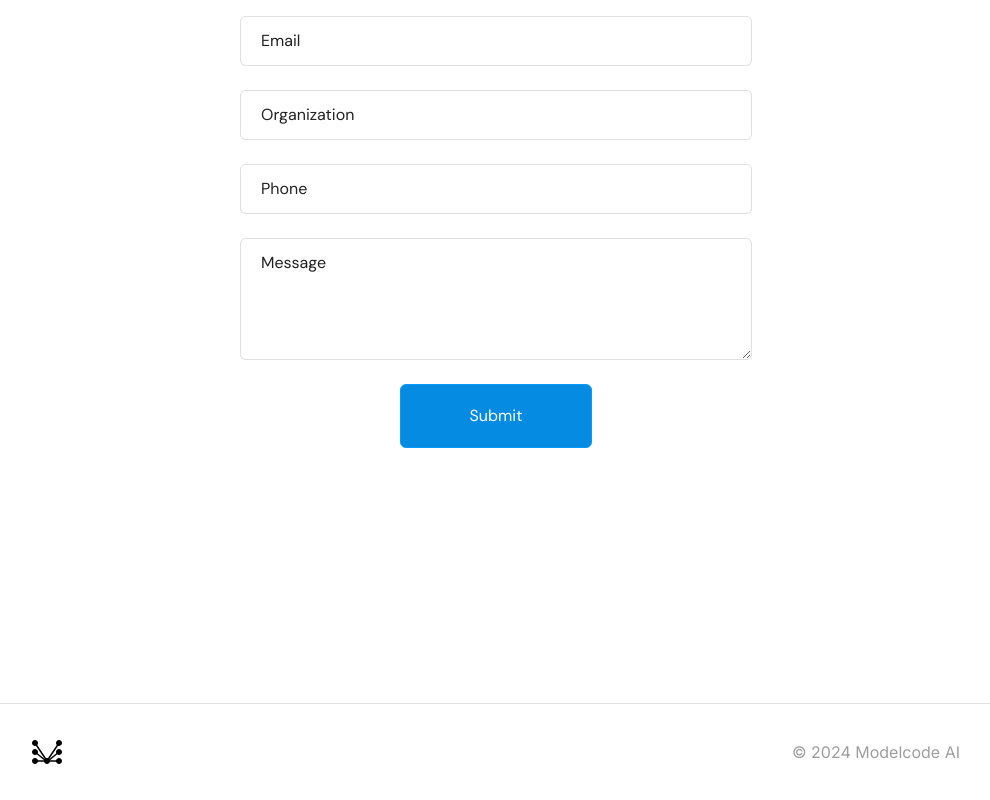
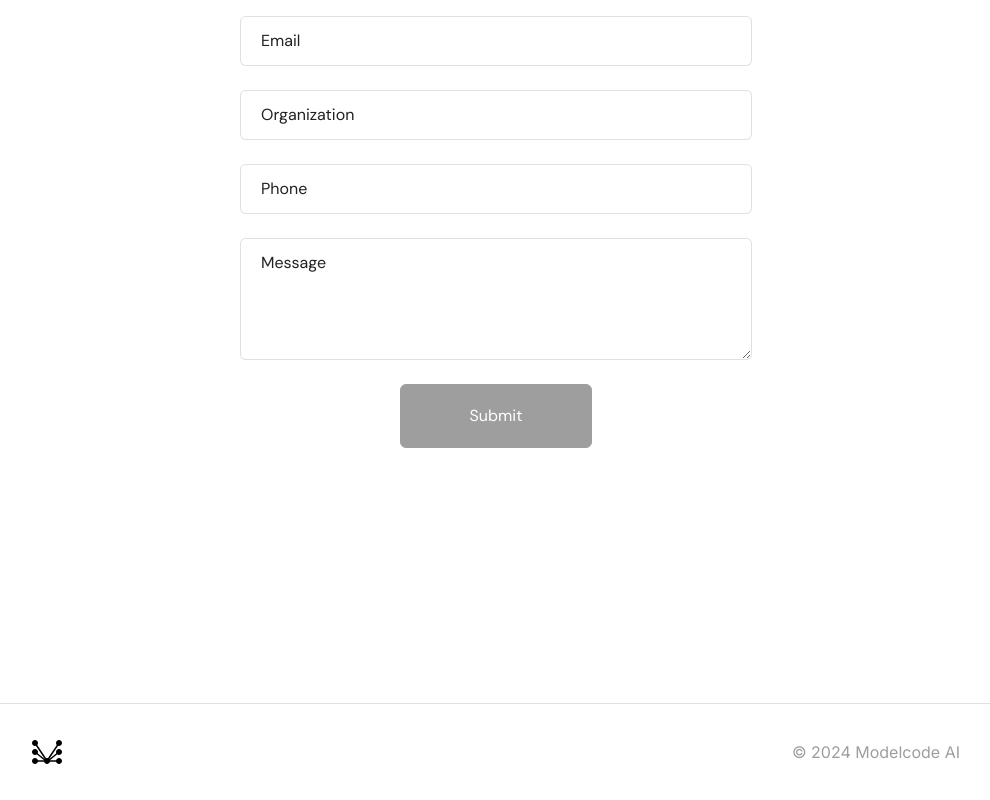
Before and after one commit to dannykingme/mcode-www-preview, a Next.js app: page /mcode-www/ in a window 1280 px wide. In both pictures the pointer is over the button "Submit". Shown: the part 2705-3505 px from the top of the page, without its empty margins (144-1134 px from the left). Built offline with nearby package versions, Linux system fonts and the light colour scheme.

Commit message:
use gray instead of blue for ctas

```diff
--- a/styles/common.css
+++ b/styles/common.css
@@ -97,10 +97,12 @@
     &.filled {
       &.normal {
         color: var(--white);
-        border-color: var(--blue);
-        background-color: var(--blue);
+        border-color: var(--black);
+        background-color: var(--black);
         &:hover {
-          background-color: hsl(203.36deg 96.06% 45.2%); /* TODO(dk) use var */
+          /* background-color: hsl(203.36deg 96.06% 45.2%); */
+          background-color: var(--gray-500);
+          border-color: var(--gray-500);
         }
         &.disabled,
         &[disabled] {
--- a/styles/workshop.css
+++ b/styles/workshop.css
@@ -129,7 +129,7 @@
   /* animation: var(--run-slower) var(--fadein) 2s forwards to-blue; */
   &:hover {
     span {
-      color: var(--blue);
+      color: var(--gray-500);
       transition: color var(--run-slow);
     }
   }
```
